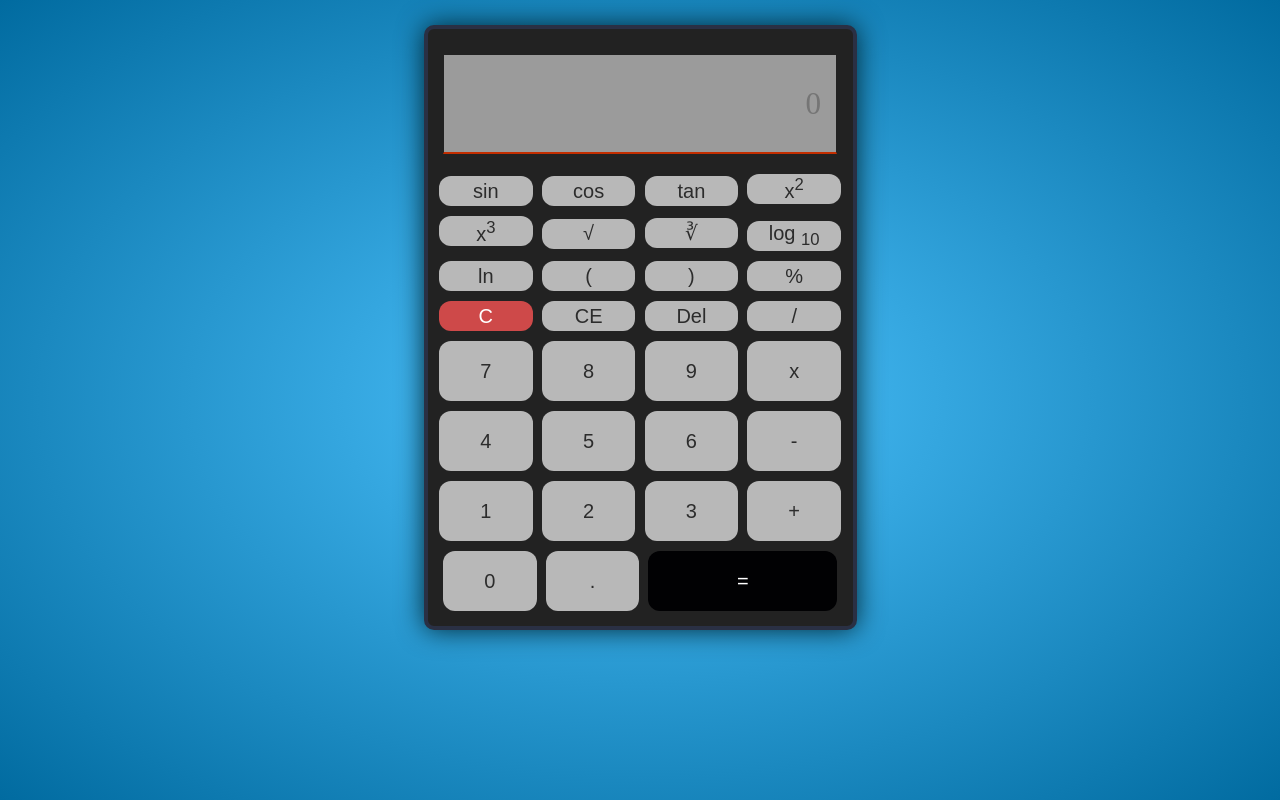
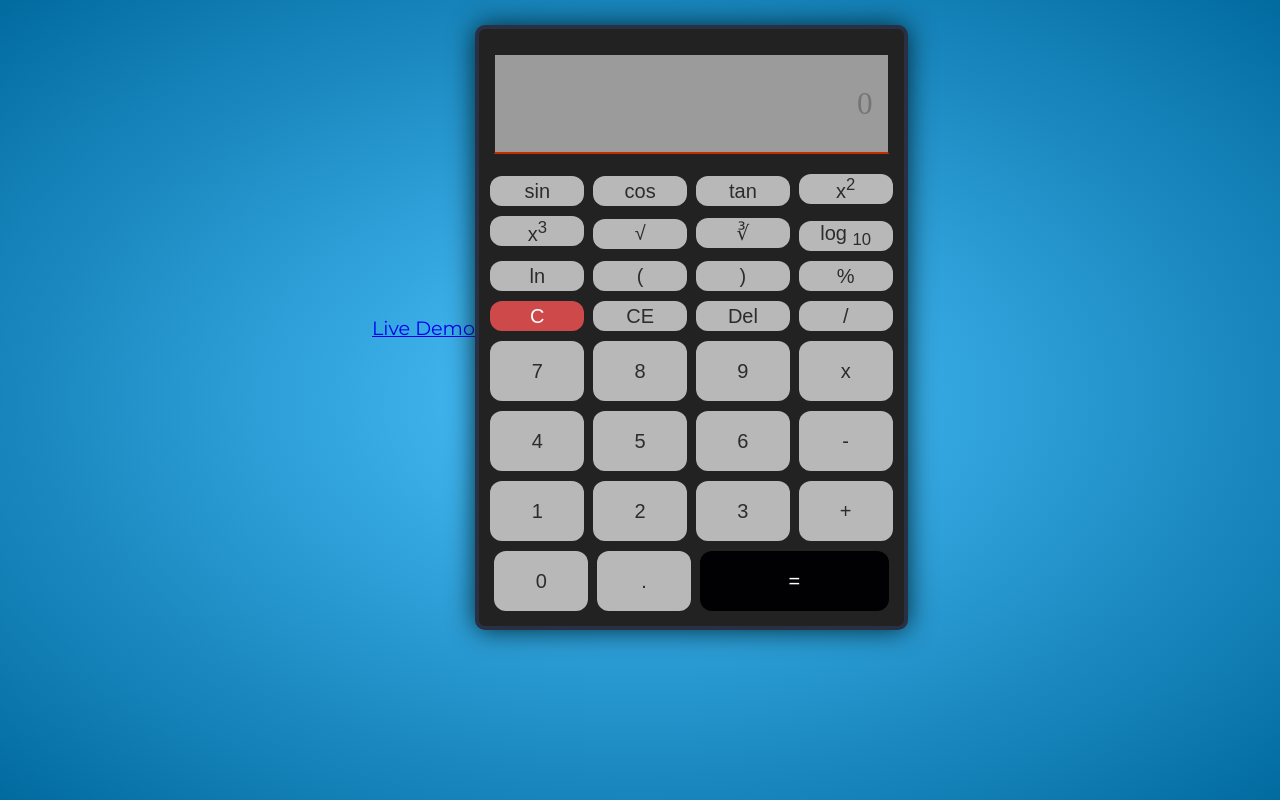
Before and after one commit to akashRaj48/Scientific-Calculator, a plain HTML site: page index.html in a window 1280 px wide. Drawn offline with Linux system fonts and the light colour scheme.

Commit message:
live demo

```diff
--- a/index.html
+++ b/index.html
@@ -9,6 +9,7 @@
       href="https://fonts.googleapis.com/css2?family=Montserrat&display=swap"
       rel="stylesheet"/>
     <link rel="stylesheet" href="styles.css" />
+    <a href="https://github.com/akashRaj48/Scientific-Calculator/" rel="nofollow">Live Demo</a>
     <title>Scientific Calculator</title>
   </head>
   <body>
```
